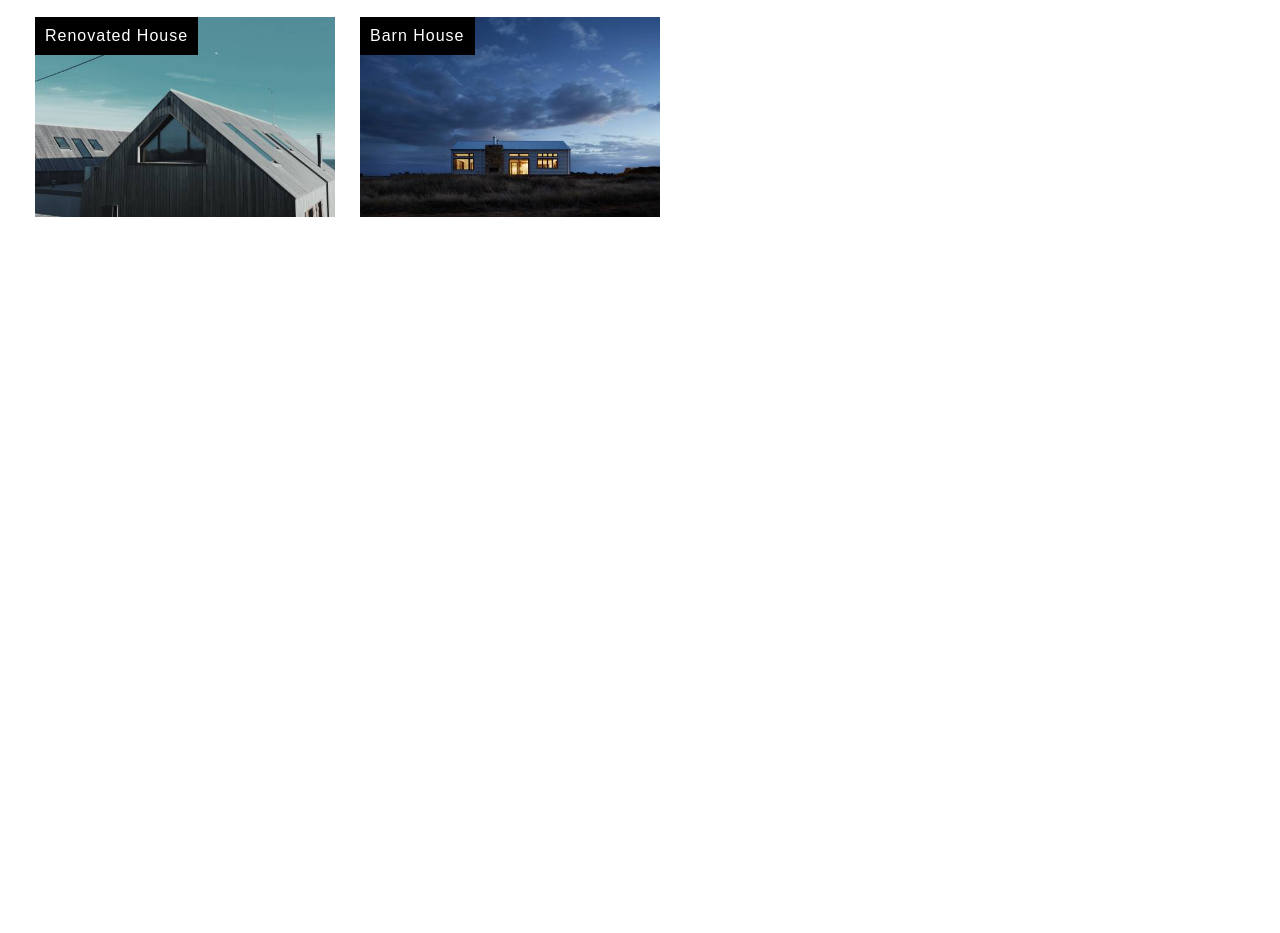
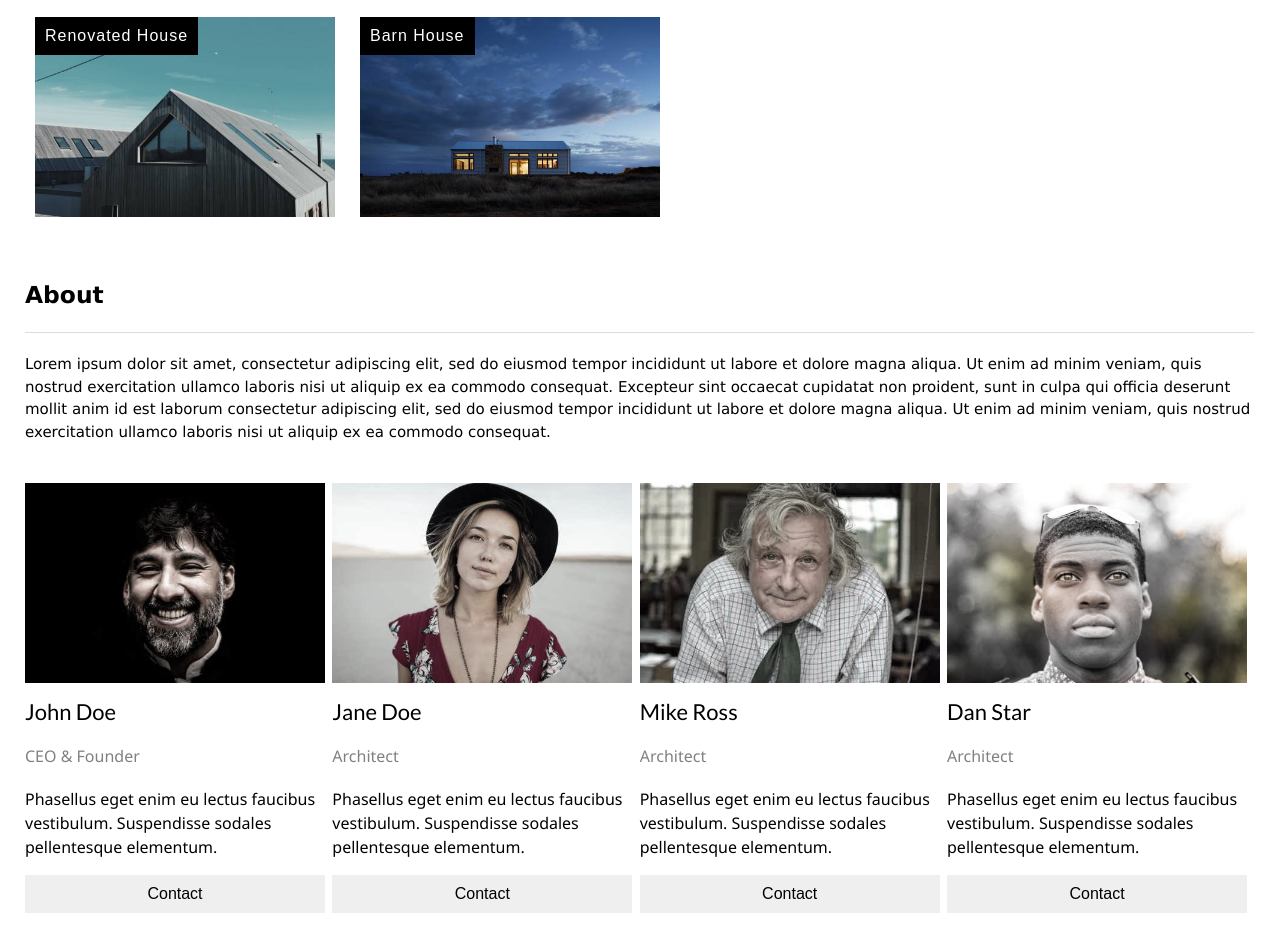
Before and after one commit to Ryanjingle/architect-landing-page, a plain HTML site: page index.html in a window 1280 px wide. Shown: the part 1353-2286 px from the top of the page. Before the commit the page ends 1614 px from the top, so only its background shows below. Drawn offline with Linux system fonts and the light colour scheme.

Commit message:
about section done

```diff
--- a/index.html
+++ b/index.html
@@ -65,6 +65,47 @@
             </div>
         </div>
     </section>
+    <section>
+        <div class="about-container">
+            <div class="about">
+                <h3>About</h3>
+            </div>
+            <div class="about-text">
+                <p>Lorem ipsum dolor sit amet, consectetur adipiscing elit, sed do eiusmod tempor incididunt ut labore et dolore magna aliqua. Ut enim ad minim veniam, quis nostrud exercitation ullamco laboris nisi ut aliquip ex ea commodo consequat. Excepteur sint occaecat cupidatat non proident, sunt in culpa qui officia deserunt mollit anim id est laborum consectetur adipiscing elit, sed do eiusmod tempor incididunt ut labore et dolore magna aliqua. Ut enim ad minim veniam, quis nostrud exercitation ullamco laboris nisi ut aliquip ex ea commodo consequat.</p>
+            </div>
+            <div class="people-container">
+                <div class="individual">
+                    <img class="grey" src="images/john.jpeg" alt="John Photo">
+                    <h1 class="name">John Doe</h1>
+                    <p class="title">CEO & Founder</p>
+                    <p class="summary">Phasellus eget enim eu lectus faucibus vestibulum. Suspendisse sodales pellentesque elementum.</p>
+                    <button class="btn-contact">Contact</button>
+                </div>
+                <div class="individual">
+                    <img class="grey" src="images/jane.jpeg" alt="Jane Photo">
+                    <h1 class="name">Jane Doe</h1>
+                    <p class="title">Architect</p>
+                    <p class="summary">Phasellus eget enim eu lectus faucibus vestibulum. Suspendisse sodales pellentesque elementum.</p>
+                    <button class="btn-contact">Contact</button>
+                </div>
+                <div class="individual">
+                    <img class="grey" src="images/mike.jpeg" alt="Mike Photo">
+                    <h1 class="name">Mike Ross</h1>
+                    <p class="title">Architect</p>
+                    <p class="summary">Phasellus eget enim eu lectus faucibus vestibulum. Suspendisse sodales pellentesque elementum.</p>
+                    <button class="btn-contact">Contact</button>
+                </div>
+                <div class="individual">
+                    <img class="grey" src="images/dan.jpeg" alt="Dan Photo">
+                    <h1 class="name">Dan Star</h1>
+                    <p class="title">Architect</p>
+                    <p class="summary">Phasellus eget enim eu lectus faucibus vestibulum. Suspendisse sodales pellentesque elementum.</p>
+                    <button class="btn-contact">Contact</button>
+                </div>
+            </div>
+        </div>
+    </section>
+
 </body>
 
 </html>
--- a/style.css
+++ b/style.css
@@ -21,7 +21,6 @@ header {
 .links {
     width: 350px;
     word-spacing: 40px;
-
 }
 
 .logo {
@@ -72,17 +71,17 @@ h2 {
     font-weight: 700;
 }
 
-/* Sub Hero Section - Projects and Layout */
+/* Project Section and Layout */
 
 .project-container {
     max-width: 98%;
+    min-width: 98%;
 }
 
 .projects {
     margin: 60px 0 60px 25px;
     font-family:Verdana, Geneva, Tahoma, sans-serif;
     font-size: 20px;
-    font-weight:lighter;
     border-bottom: 1px rgba(84, 78, 78, 0.2) solid;
 }
 
@@ -120,3 +119,62 @@ img {
     padding: 10px;
     margin: -10px 0 0 -10px;
 }
+
+/* About Section */
+
+.grey {
+    filter: grayscale(70%);
+}
+
+.about-container {
+    max-width: 98%;
+}
+
+.about {
+    margin: 60px 0 20px 25px;
+    font-family: Verdana, Geneva, Tahoma, sans-serif;
+    font-size: 20px;
+    border-bottom: 1px rgba(84, 78, 78, 0.2) solid;
+}
+
+.about-text {
+    margin-left: 25px;
+    font-family: Verdana, Geneva, Tahoma, sans-serif;
+    font-size: 15px;
+    line-height: 1.5;
+}
+
+.people-container {
+    margin: 40px 0 0 25px;
+    display: flex;
+    font-family:'Segoe UI', Tahoma, Geneva, Verdana, sans-serif;
+}
+
+.name {
+    font-weight: 400;
+    margin: 10px 0;
+}
+
+.title {
+    color: gray;
+    margin: 20px 0;
+}
+
+.summary {
+    line-height: 1.5;
+}
+
+.btn-contact {
+    margin-bottom: 20px;
+    padding: 10px 0;
+    width:300px;
+    border: none;
+    font-size: 16px;
+}
+
+.btn-contact:hover {
+    cursor: pointer;
+    background: rgba(0, 0, 0, 0.234);
+}
+
+/* Contact Section */
```
Also changed, not shown: images/dan.jpeg (added), images/jane.jpeg (added), images/john.jpeg (added), images/mike.jpeg (added).
